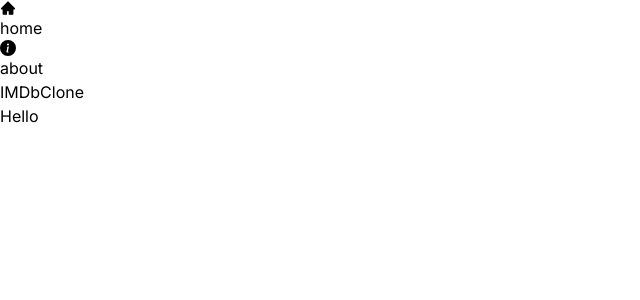
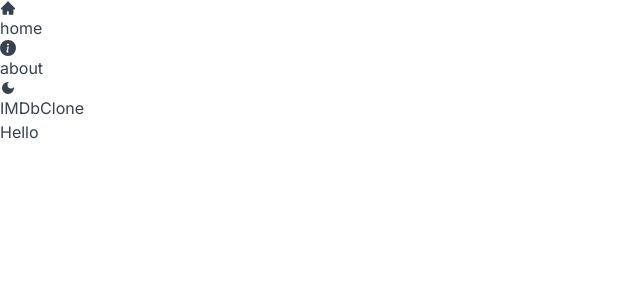
Before and after one commit to Selani00/Movie-App, a Next.js app: page / in a window 1280 px wide. Shown: the top 300 px of the page, without its empty margins (0-640 px from the left). Built offline with nearby package versions, Linux system fonts and the light colour scheme.

Commit message:
Add darkMode functionality

```diff
--- a/package.json
+++ b/package.json
@@ -10,6 +10,7 @@
   },
   "dependencies": {
     "next": "14.2.1",
+    "next-themes": "^0.3.0",
     "react": "^18",
     "react-dom": "^18",
     "react-icons": "^5.1.0"
--- /dev/null
+++ b/src/Components/DarkModeSwitch.jsx
@@ -0,0 +1,26 @@
+'use client'
+
+import {MdLightMode, MdDarkMode} from 'react-icons/md'
+import { useTheme } from 'next-themes'
+import { useEffect, useState } from 'react'
+
+const DarkModeSwitch = () => {
+    const {theme , setTheme , systemTheme} = useTheme()
+    const [mounted, setMounted] = useState(false)
+    const currentTheme = theme === 'system' ? systemTheme : theme
+
+
+    useEffect(() => setMounted(true), [])
+  return (
+    <div>
+        {
+            mounted && (currentTheme === 'dark'
+            ? <MdLightMode onClick={()=>setTheme('light')} className='text-xl cursor-pointer hover:text-amber-500'/>
+            : <MdDarkMode onClick={()=>setTheme('dark')} className='text-xl cursor-pointer hover:text-amber-500'/>
+        )}
+
+    </div>
+  )
+}
+
+export default DarkModeSwitch
--- a/src/Components/Header.jsx
+++ b/src/Components/Header.jsx
@@ -1,24 +1,28 @@
-import React from 'react'
-import MenuItem from './MenuItem'
-import {AiFillHome} from 'react-icons/ai'
-import {BsFillInfoCircleFill} from 'react-icons/bs'
-import Link from 'next/link'
+import React from "react";
+import MenuItem from "./MenuItem";
+import { AiFillHome } from "react-icons/ai";
+import { BsFillInfoCircleFill } from "react-icons/bs";
+import Link from "next/link";
+import DarkModeSwitch from "./DarkModeSwitch";
 
 const Header = () => {
   return (
-    <div className='flex justify-between items-center p-3 max-w-6xl mx-auto'>
-      <div className='flex gap-4'>
-        <MenuItem title="home" address="/" Icon={AiFillHome}/>
-        <MenuItem title="about" address="/about" Icon={BsFillInfoCircleFill}/>
+    <div className="flex justify-between items-center p-3 max-w-6xl mx-auto">
+      <div className="flex gap-4">
+        <MenuItem title="home" address="/" Icon={AiFillHome} />
+        <MenuItem title="about" address="/about" Icon={BsFillInfoCircleFill} />
       </div>
+      <div className="flex gap-1 items-center">
+        <DarkModeSwitch/>
+        <Link href={"/"} className=" flex gap-1 items-center">
+          <span className="text-2xl font-bold bg-amber-500 py-1 px-2 rounded-lg">
+            IMDb
+          </span>
+          <span className="text-xl hidden sm:inline">Clone</span>
+        </Link>
+      </div>
+    </div>
+  );
+};
 
-      <Link href={'/'} className=' flex gap-1 items-center'>
-
-        <span className='text-2xl font-bold bg-amber-500 py-1 px-2 rounded-lg'>IMDb</span>
-        <span className='text-xl hidden sm:inline'>Clone</span>
-      </Link>
-    </div>
-  )
-}
-
-export default Header
+export default Header;
--- /dev/null
+++ b/src/app/Provider.jsx
@@ -0,0 +1,18 @@
+
+'use client'
+
+import {ThemeProvider} from 'next-themes'
+
+const Provider = ({children}) => {
+  return (
+    <ThemeProvider defaultTheme='system' attribute='class'>
+        <div className='text-gray-700 dark:text-gray-200 dark:bg-gray-700 min-h-screen select-none transition-colors duration-300'>
+            {children}
+
+        </div>
+
+    </ThemeProvider>
+  )
+}
+
+export default Provider
--- a/src/app/layout.js
+++ b/src/app/layout.js
@@ -1,6 +1,7 @@
 import { Inter } from "next/font/google";
 import "./globals.css";
 import Header from "@/Components/Header";
+import Provider from "./Provider";
 
 const inter = Inter({ subsets: ["latin"] });
 
@@ -13,8 +14,11 @@ export default function RootLayout({ children }) {
   return (
     <html lang="en">
       <body className={inter.className}>
-        <Header />
-        {children}</body>
+        <Provider>
+          <Header />
+          {children}
+        </Provider>
+      </body>
     </html>
   );
 }
--- a/tailwind.config.js
+++ b/tailwind.config.js
@@ -15,4 +15,5 @@ module.exports = {
     },
   },
   plugins: [],
+  darkMode: "class",
 };
```
Also changed, not shown: 1 other file (tests, documents, lock files or other folders).
